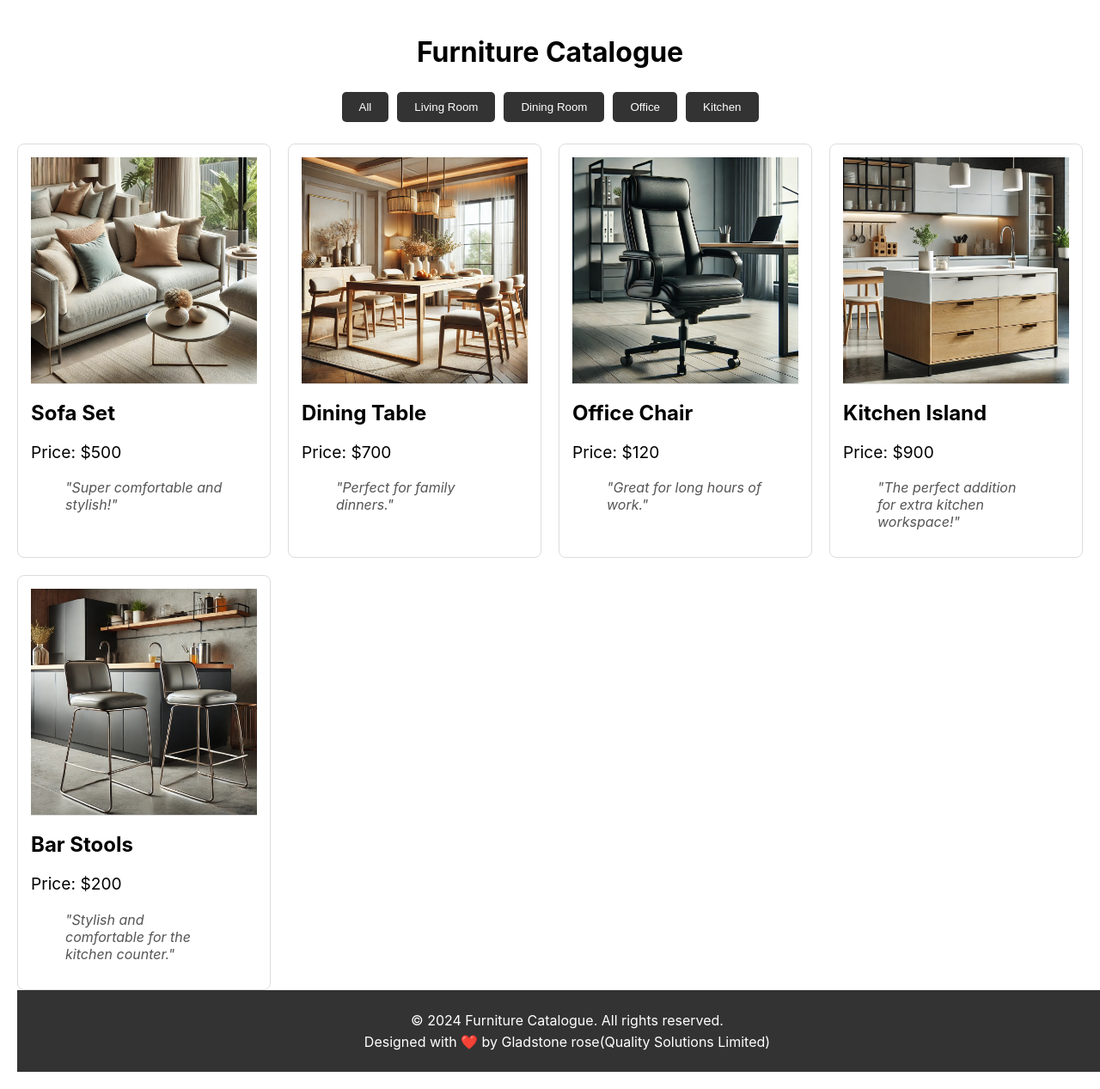
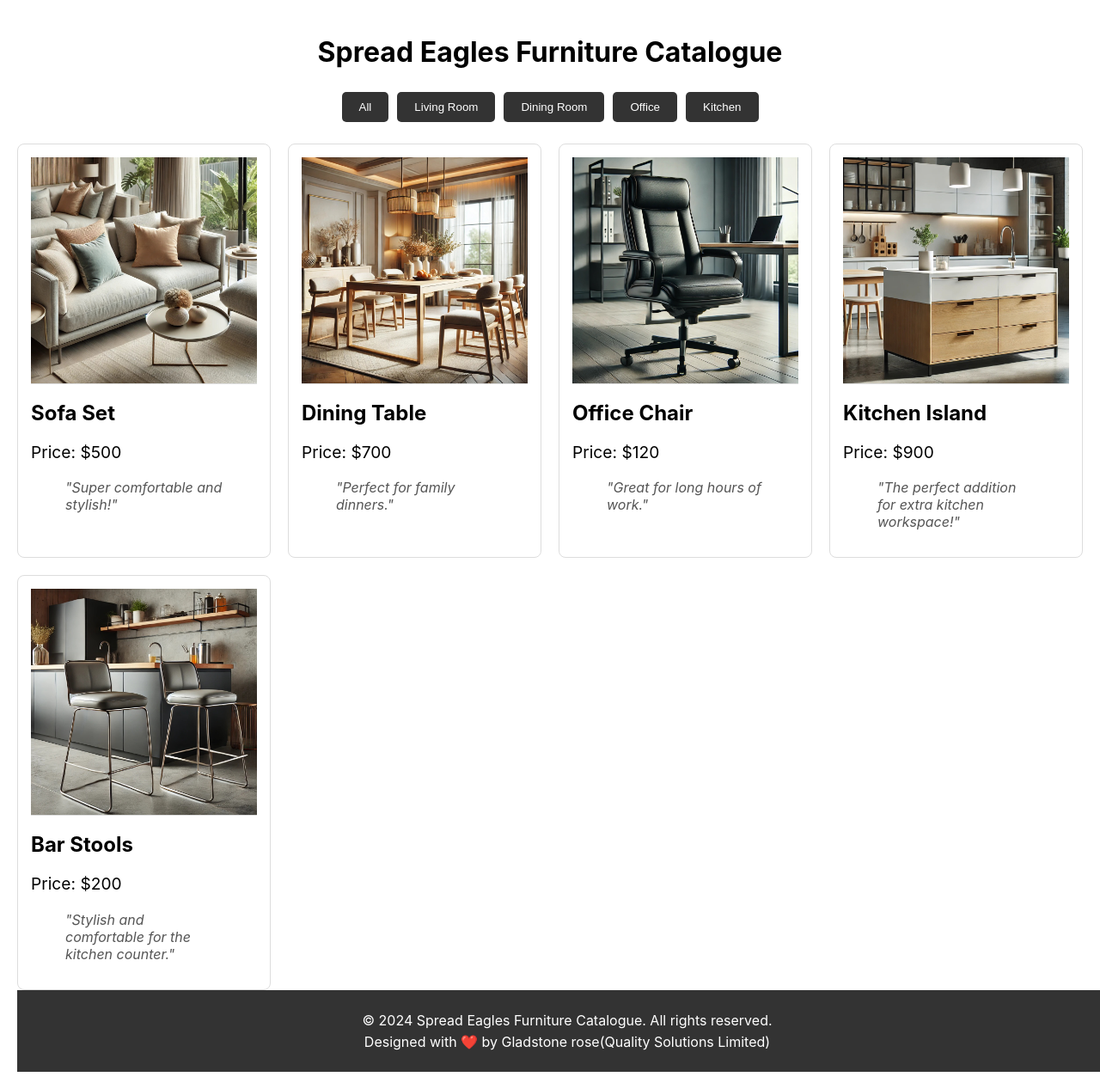
Before and after one commit to gladstone28/furniture-catalogue-app, a React (Create React App) app: page / in a window 1280 px wide. Shown: the whole page at 86% size. Built offline with nearby package versions, Linux system fonts and the light colour scheme.

Commit message:
modify App.js and Footer.js

```diff
--- a/src/App.js
+++ b/src/App.js
@@ -19,7 +19,7 @@ const App = () => {
 
   return (
     <div className="app-container">
-      <h1>Furniture Catalogue</h1>
+      <h1>Spread Eagles Furniture Catalogue</h1>
       <CategoryFilter onFilter={filterFurniture} />
       <div className="furniture-grid">
         {filteredFurniture.map(furniture => (
--- a/src/components/Footer.js
+++ b/src/components/Footer.js
@@ -5,7 +5,7 @@ import '../styles/Footer.css';  // Import CSS for footer styles
 const Footer = () => {
   return (
     <footer className="footer">
-      <p>&copy; {new Date().getFullYear()} Furniture Catalogue. All rights reserved.</p>
+      <p>&copy; {new Date().getFullYear()} Spread Eagles Furniture Catalogue. All rights reserved.</p>
       <p>Designed with ❤️ by Gladstone rose(Quality Solutions Limited)</p>
     </footer>
   );
```
